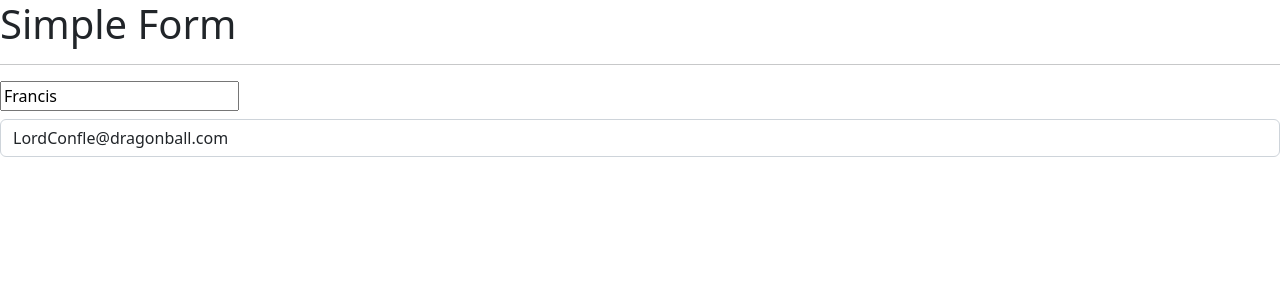
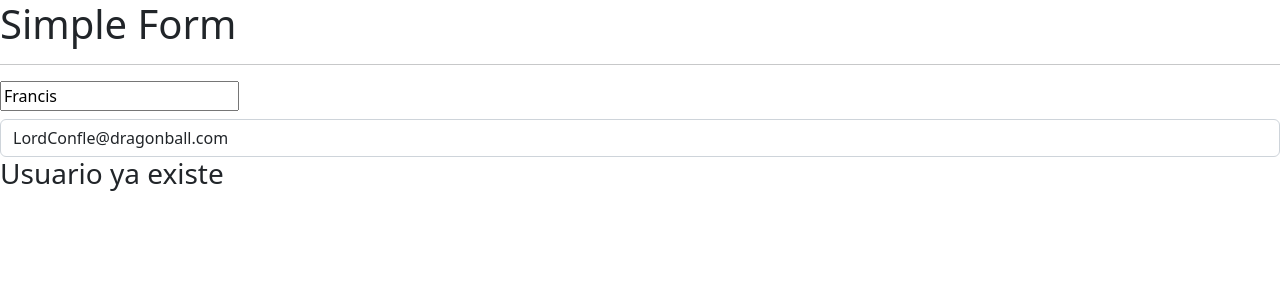
Before and after one commit to FrancisHenriquez/Hook-App-React, a React (Vite) app: page / in a window 1280 px wide. Shown: the top 300 px of the page. Built offline with nearby package versions, Linux system fonts and the light colour scheme.

Commit message:
unmount y cleanup

```diff
--- /dev/null
+++ b/src/02-UseEffect/Message.jsx
@@ -0,0 +1,17 @@
+import { useEffect } from "react"
+export const Message = () => {
+useEffect(() => {
+  console.log('Message Mounted')
+
+  return () => {
+    console.log('Message unMounted')
+  }
+}, [])
+
+
+  return (
+    <>
+    <h3>Usuario ya existe</h3>
+    </>
+  )
+}
--- a/src/02-UseEffect/SimpleForm.jsx
+++ b/src/02-UseEffect/SimpleForm.jsx
@@ -1,4 +1,5 @@
 import { useEffect, useState } from "react"
+import { Message } from "./Message";
 
 
 export const SimpleForm = () => {
@@ -20,13 +21,13 @@ export const SimpleForm = () => {
  }
 
  useEffect ( () => {
-  console.log(' useEffect called ')
+  // console.log(' useEffect called ')
  }, [])
  useEffect ( () => {
-  console.log(' formState called ')
+  // console.log(' formState called ')
  }, [ formState ])
  useEffect ( () => {
-  console.log(' email changed !')
+  // console.log(' email changed !')
  }, [ email ])
 
   return (
@@ -48,6 +49,9 @@ export const SimpleForm = () => {
     value={ email }
     onChange = { onInputChange }
     />
+{
+  (email === 'LordConfle@dragonball.com' && <Message/> )
+}
     </>
   )
 }
```
